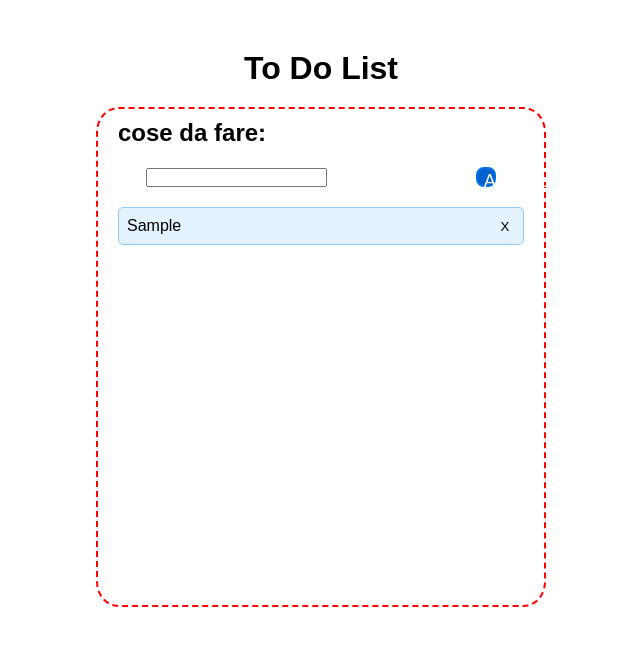
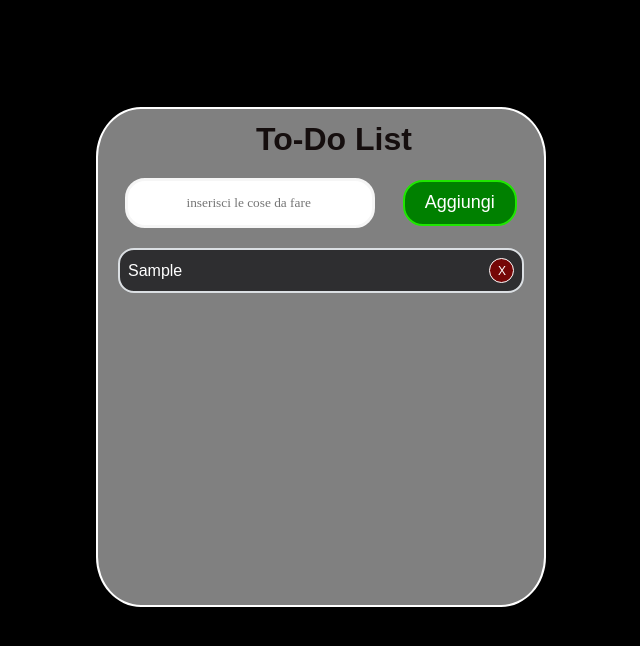
Before and after one commit to Giorgiocirrone/to-do-list, a plain HTML site: page index.html in a window 1280 px wide. Both pictures are taken after typing "Sample" into the empty fields and a click on the button "Aggiungi". Shown: the whole page, without its empty margins (319-959 px from the left). Drawn offline with Linux system fonts and the light colour scheme.

Commit message:
fine composizione dello stile

```diff
--- a/css/style.css
+++ b/css/style.css
@@ -13,8 +13,12 @@ h1 {
 
 
 h2 {
- margin-left: 20px;
- margin-top: 10px;
+    margin-left: 26px;
+    margin-top: 12px;
+    color: #150e0e;
+    text-align: center;
+    font-size: 2rem;
+
 }
 
 
@@ -28,17 +32,17 @@ h2 {
     font-weight: normal;
     font-family: sans-serif;
     font-size: 18px;
-    background-color: #0063CC;
-    border-radius: 8px;
-    padding: 2px 6px;
-    border: 2px solid #006FE6;
+    background-color: rgb(0, 128, 0);
+    border-radius: 20px;
+    padding: 10px 20px;
+    border: 2px solid #1fe600;
     cursor: pointer;
 }
 
 
 #btn-toolset:hover {
-    background-color: #007BFF;
-    border-color: #0056B3;
+    background-color: #00ff1a;
+    border-color: #00b32d;
 }
 
 #btn-toolset>strong {
@@ -59,16 +63,18 @@ h2 {
     display: flex;
     justify-content: center;
     min-height: 500px;
-    border: 2px dashed red;
+    border: 2px solid white;
     margin: 0 auto;
-    width: 450px ;
-    border-radius: 5%;
+    width: 450px;
+    border-radius: 10%;
+    background-color: rgb(128, 128, 128);
+
 
 }
 
 #todoForm {
 
-    width:  100%;
+    width: 100%;
 }
 
 
@@ -87,34 +93,57 @@ li {
     justify-content: space-between;
     align-items: center;
     padding: 8px;
-    background: #e3f2fd;
-    border: 1px solid #90caf9;
-    border-radius: 5px;
-    margin-bottom: 5px;
-    width: auto;
-    /* Adatta la larghezza al contenuto */
-    min-width: 100%;
-    /* Evita che sia troppo piccolo */
+    background: rgb(46, 46, 48);
+    border: 2px solid #dbdfe3;
+    border-radius: 16px;
+    margin-bottom: 2px;
+    color: #FFFFFF;
+
+}
+li:hover{
+
+    background-color: rgb(0, 255, 145);
+}
 
 
-}
-
-button{
-
-
-    line-height: 5px;
-    height: 20px;
-    width: 20px;
-    border-radius:50% ;
-    background-color: transparent;
-    border: #FFFFFF;
+span {
+    height: 25px;
+    width: 25px;
+    border-radius: 50%;
+    background-color: #750606;
+    border: 1px solid white;
+    padding: 8px;
+    line-height: 8px;
+    cursor: pointer;
+    color: white;
+    font-size: 12px
 }
 
 
 .spaziatore {
     display: flex;
     justify-content: space-evenly;
-    gap: 100px;
+
     margin-top: 20px;
     align-items: center;
 }
+
+
+
+input {
+
+    border: solid rgb(246, 246, 246);
+    border-radius: 20px;
+
+    font-family: italic;
+    text-align: center;
+    height: 50px;
+    width: 250px;
+
+
+}
+
+
+body {
+    background-color: black;
+}
--- a/index.html
+++ b/index.html
@@ -8,6 +8,7 @@
 
 
     <!-- collegamento css -->
+
     <link rel="stylesheet" href="css/style.css">
 
 </head>
@@ -20,9 +21,9 @@
 
         <form id="todoForm">
 
-            <h2>cose da fare:</h2>
+            <h2>To-Do List</h2>
             <div class="spaziatore">
-                <input id="todoInput" type="text">
+                <input id="todoInput" type="text" placeholder="inserisci le cose da fare ">
                 <button id="btn-toolset">Aggiungi</button>
             </div>
 
--- a/script.js
+++ b/script.js
@@ -26,7 +26,7 @@ todoForm.addEventListener('submit', (event) => {
 
 
 
-    const todoBtnDone = document.createElement('button');
+    const todoBtnDone = document.createElement('span');
     todoBtnDone.textContent = 'X';
     todoBtnDone.addEventListener('click', () => {
         todoItem.remove();
```
